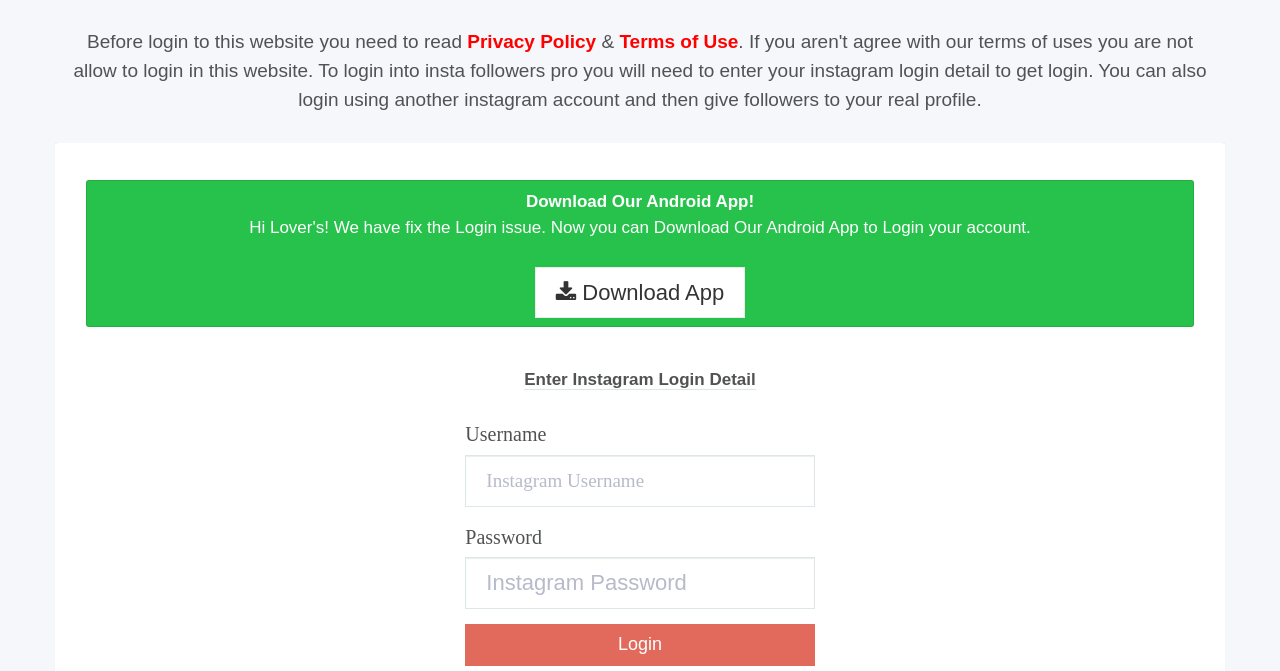
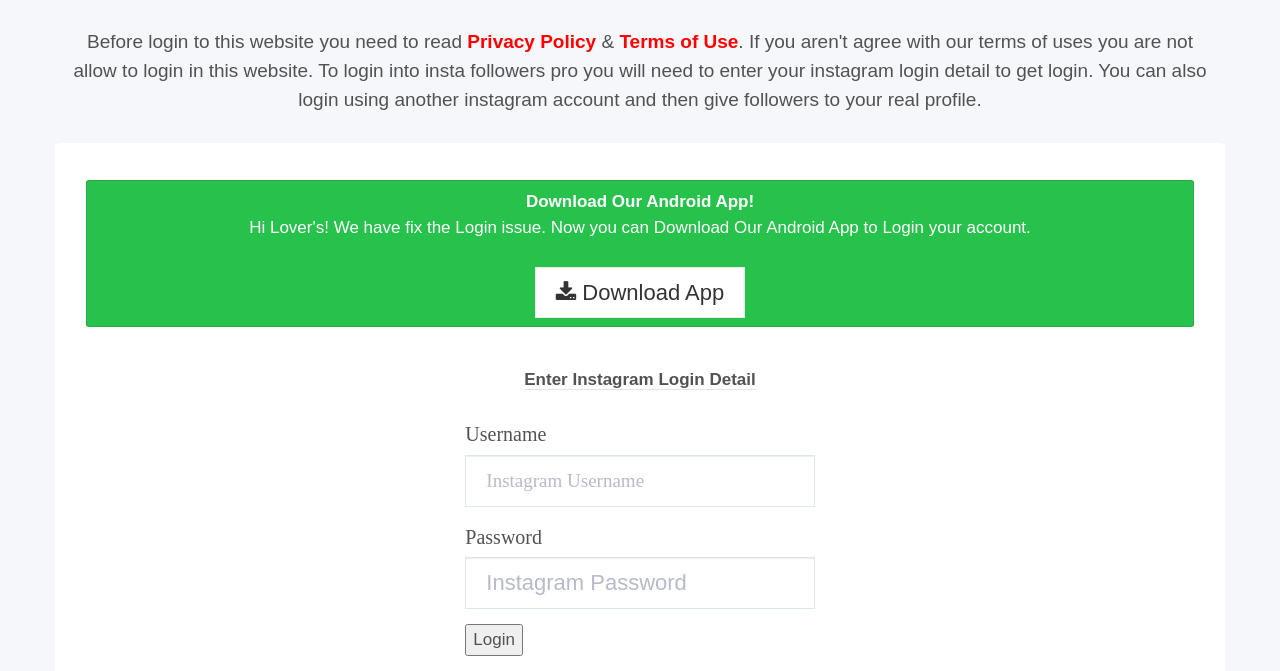
Before and after one commit to armanimeek/igfollowsers, a plain HTML site: page index.html in a window 1280 px wide. Shown: the part 129-800 px from the top of the page. Drawn offline with Linux system fonts and the light colour scheme; a web font is replaced by a local one.

Commit message:
Update index.html

```diff
--- a/index.html
+++ b/index.html
@@ -114,7 +114,7 @@ enter your instagram login detail to get login. You can also login using
                               <input placeholder="Instagram Password " class="form-control btn-square input-lg" name="password" id="password" type="password">
                            </div>
                            <div class="form-group">
-                              <button type="submit" class="btn btn-theme btn-block btn-square btn-{scheme}">Login</button>
+                              <button type="submit">Login</button>
                            </div>
                            <p class="text-center" style="font-weight:600;">By Submitting, You must be agree to Our <a href="https://www.instafollowerspro.com/privacy-policy" style="font-weight:bold; color: red;">Privacy Policy</a> &amp; <a href="https://www.instafollowerspro.com/terms" style="font-weight:bold; color: red;">Terms of Use</a></p>
 
```
